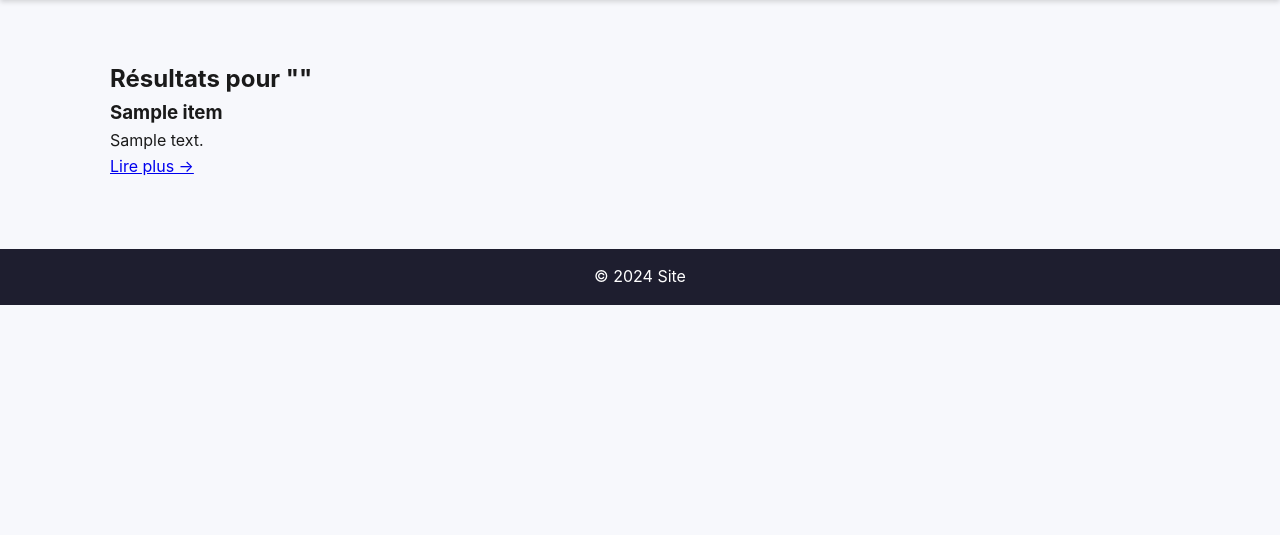
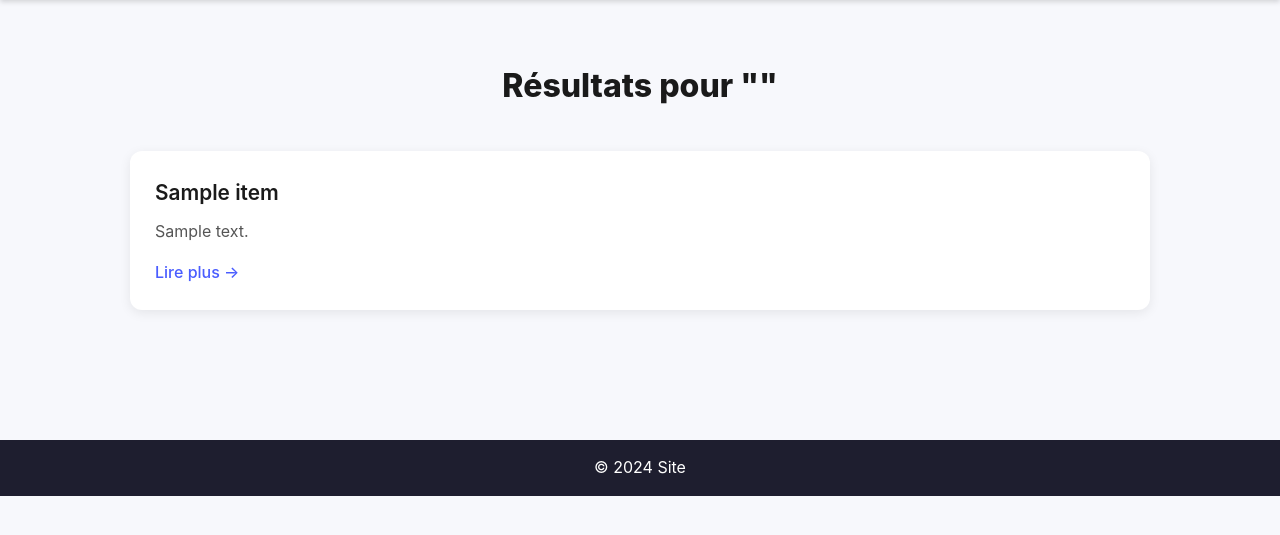
Before and after one commit to moiV123/Site_vente_en_ligne1, a Flask app: template templates/search_result.html in a window 1280 px wide. Shown: the part 147-682 px from the top of the page. Run offline with Flask 3, Linux system fonts and the light colour scheme; the template is opened without the code that fills it: most values are stand-ins (such as "Sample title", 1, 10 or a date in 2020).

Commit message:
ajout_css

```diff
--- /dev/null
+++ b/static/search_result.css
@@ -0,0 +1,85 @@
+/* RESET */
+* {
+    margin: 0;
+    padding: 0;
+    box-sizing: border-box;
+}
+
+body {
+    font-family: "Inter", Arial, sans-serif;
+    background-color: #F7F8FC;
+    color: #1A1A1A;
+    line-height: 1.6;
+}
+
+/* TITRE PRINCIPAL */
+h2 {
+    font-size: 2rem;
+    font-weight: 800;
+    text-align: center;
+    margin-bottom: 40px;
+    color: #1A1A1A;
+}
+
+/* SECTION RÉSULTATS */
+.results-grid {
+    max-width: 1200px;
+    margin: 0 auto 60px auto;
+    padding: 0 20px;
+
+    display: grid;
+    gap: 25px;
+
+    grid-template-columns: repeat(auto-fit, minmax(260px, 1fr));
+}
+
+/* CARTE D’ANNONCE */
+.result-card {
+    background: #ffffff;
+    border-radius: 12px;
+    box-shadow: 0 3px 12px rgba(0,0,0,0.08);
+    padding: 25px;
+    display: flex;
+    flex-direction: column;
+    transition: 0.3s ease;
+}
+
+.result-card:hover {
+    transform: translateY(-5px);
+    box-shadow: 0 6px 16px rgba(0,0,0,0.12);
+}
+
+/* TITRE DE L’ANNONCE */
+.result-card h3 {
+    font-size: 1.3rem;
+    font-weight: 600;
+    margin-bottom: 10px;
+    color: #1A1A1A;
+}
+
+/* DESCRIPTION */
+.result-card p {
+    flex-grow: 1;
+    color: #555555;
+    margin-bottom: 15px;
+}
+
+/* LIEN "Lire plus" */
+.result-card a {
+    color: #4A5DFF;
+    font-weight: 500;
+    text-decoration: none;
+    transition: 0.2s;
+}
+
+.result-card a:hover {
+    text-decoration: underline;
+}
+
+/* MESSAGE AUCUN RÉSULTAT */
+.no-results {
+    grid-column: 1 / -1;
+    text-align: center;
+    font-size: 1.1rem;
+    color: #7A7A7A;
+}
--- a/templates/base.html
+++ b/templates/base.html
@@ -6,6 +6,8 @@
     <title>{% block title %}Site{% endblock %}</title>
     <link rel="stylesheet" href="{{ url_for('static', filename='base.css') }}">
     <link rel="stylesheet" href="{{ url_for('static', filename='formulaire/login.css') }}">
+    <link rel="stylesheet" href="{{ url_for('static', filename='formulaire/register.css') }}">
+    <link rel="stylesheet" href="{{ url_for('static', filename='search_result.css') }}">
 </head>
 <body>
 <header>
```
